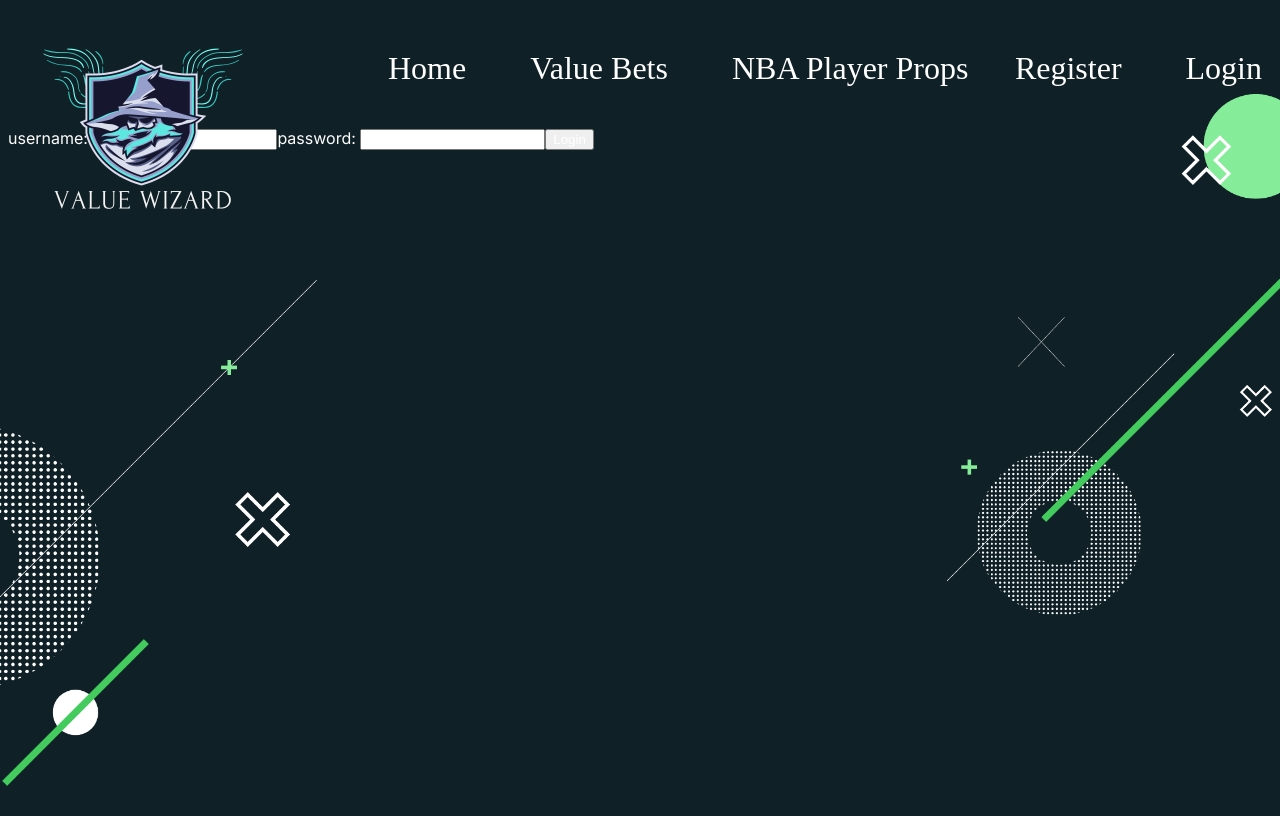
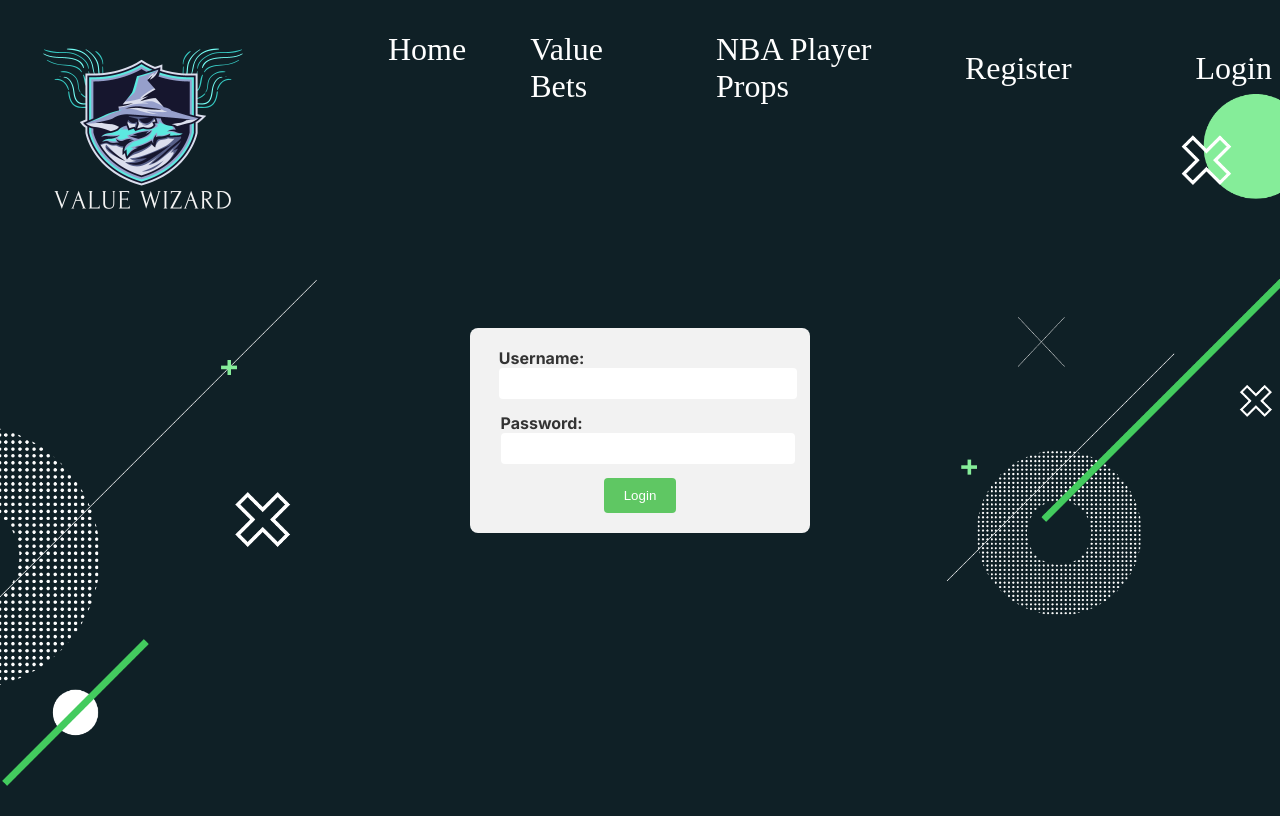
Before and after one commit to JamesN27/next.js-valuebet-finder, a Next.js app: page /login in a window 1280 px wide. Built offline with nearby package versions, Linux system fonts and the light colour scheme.

Commit message:
Add styling to login form as well

```diff
--- a/app/(auth)/login/LoginForm.module.css
+++ b/app/(auth)/login/LoginForm.module.css
@@ -1,3 +1,55 @@
 .error {
   background-color: rgb(250, 46, 46);
 }
+
+.login {
+  display: flex;
+  flex-direction: column;
+  align-items: center;
+  justify-content: center;
+  margin: auto;
+  margin-top: 200px;
+  width: 300px;
+  padding: 20px;
+  background-color: #f2f2f2;
+  border-radius: 8px;
+}
+
+.form__field {
+  margin-bottom: 10px;
+  padding: 8px;
+  width: 100%;
+  border: none;
+  border-radius: 4px;
+  background-color: #fff;
+  color: #333;
+  font-weight: 500;
+}
+
+.form__field:focus {
+  outline: none;
+  box-shadow: 0 0 4px #bfbfbf;
+}
+
+.button {
+  padding: 10px 20px;
+  background-color: #5fc763;
+  color: #fff;
+  border: none;
+  border-radius: 4px;
+  cursor: pointer;
+}
+
+.button:hover {
+  background-color: #45a049;
+}
+
+.button:active {
+  background-color: #39843e;
+}
+
+.label {
+  color: #333; /* Customize the color of the labels */
+  font-weight: bold;
+  margin-bottom: 4px;
+}
--- a/app/(auth)/login/LoginForm.tsx
+++ b/app/(auth)/login/LoginForm.tsx
@@ -41,23 +41,27 @@ export default function LoginForm(props: Props) {
   }
 
   return (
-    <form onSubmit={(event) => event.preventDefault()}>
-      <label>
-        username:{' '}
+    <form className={styles.login} onSubmit={(event) => event.preventDefault()}>
+      <label className={styles.label}>
+        Username:{' '}
         <input
+          className={styles.form__field}
           value={username}
           onChange={(event) => setUsername(event.currentTarget.value)}
         />
       </label>
-      <label>
-        password:{' '}
+      <label className={styles.label}>
+        Password:{' '}
         <input
+          className={styles.form__field}
           value={password}
           type="password"
           onChange={(event) => setPassword(event.currentTarget.value)}
         />
       </label>
-      <button onClick={async () => await login()}>Login </button>
+      <button className={styles.button} onClick={async () => await login()}>
+        Login
+      </button>
       {error !== '' && <div className={styles.error}>{error}</div>}
     </form>
   );
--- a/app/(auth)/register/RegisterForm.module.css
+++ b/app/(auth)/register/RegisterForm.module.css
@@ -22,6 +22,8 @@
   border: none;
   border-radius: 4px;
   background-color: #fff;
+  color: black;
+  font-weight: 500;
 }
 
 .form__field:focus {
--- a/app/navbar.js
+++ b/app/navbar.js
@@ -25,10 +25,14 @@ export default function Navbar() {
       </ul>
       <ul className={`${style.navLinks} ${style.registerLogin}`}>
         <li>
-          <Link href="/register">Register</Link>
+          <Link className={style.register} href="/register">
+            Register
+          </Link>
         </li>
         <li>
-          <Link href="/login">Login</Link>
+          <Link className={style.login} href="/login">
+            Login
+          </Link>
         </li>
       </ul>
     </nav>
--- a/app/navbar.module.css
+++ b/app/navbar.module.css
@@ -9,6 +9,7 @@
   align-items: center;
   justify-content: left;
   background-color: transparent;
+  width: 100%;
 }
 
 .logoContainer {
@@ -29,3 +30,12 @@
 .registerLogin {
   margin-left: auto;
 }
+
+.register {
+  padding-right: 30px;
+}
+
+.login {
+  padding-left: 30px;
+  padding-right: 10px;
+}
```
